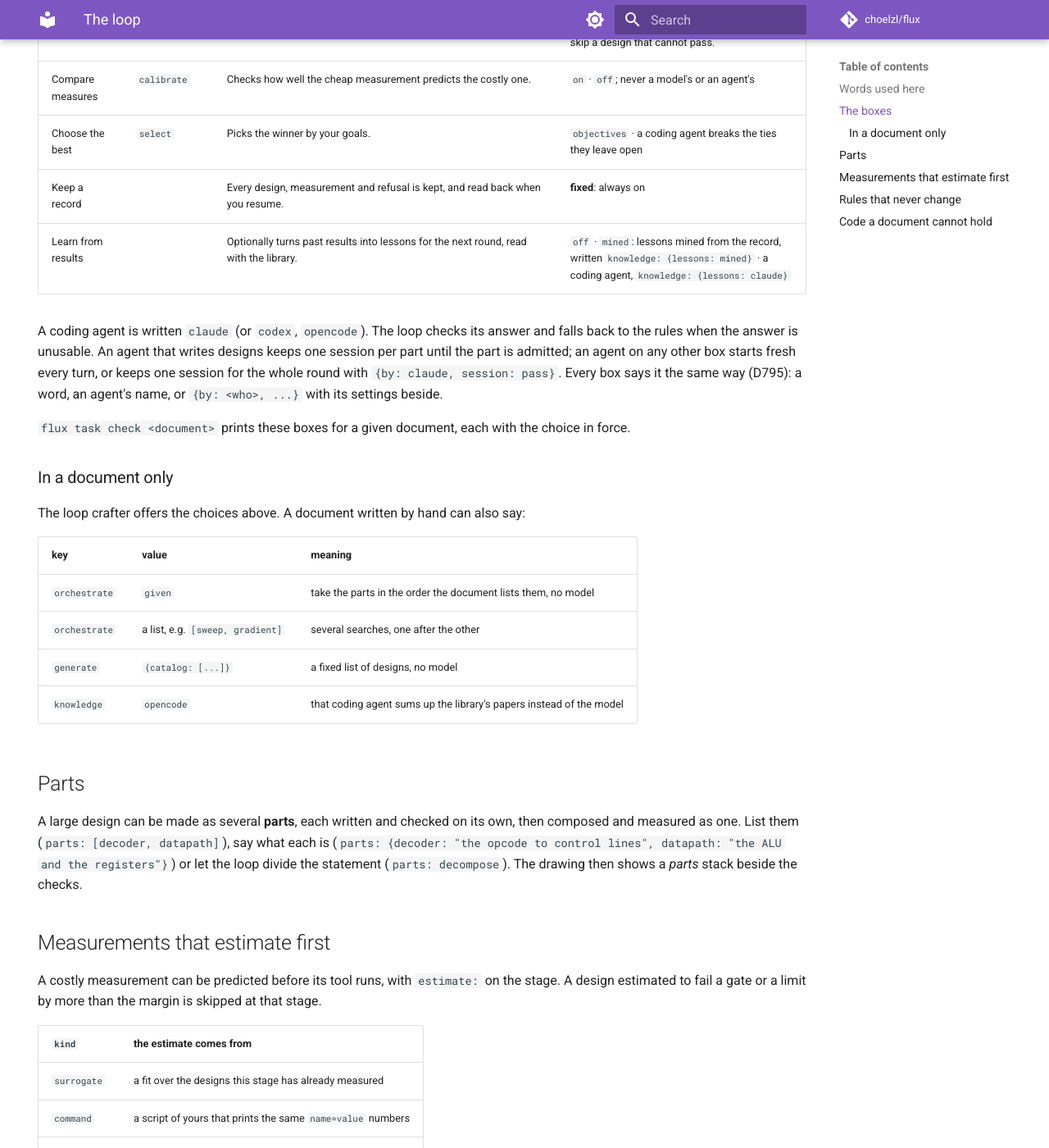
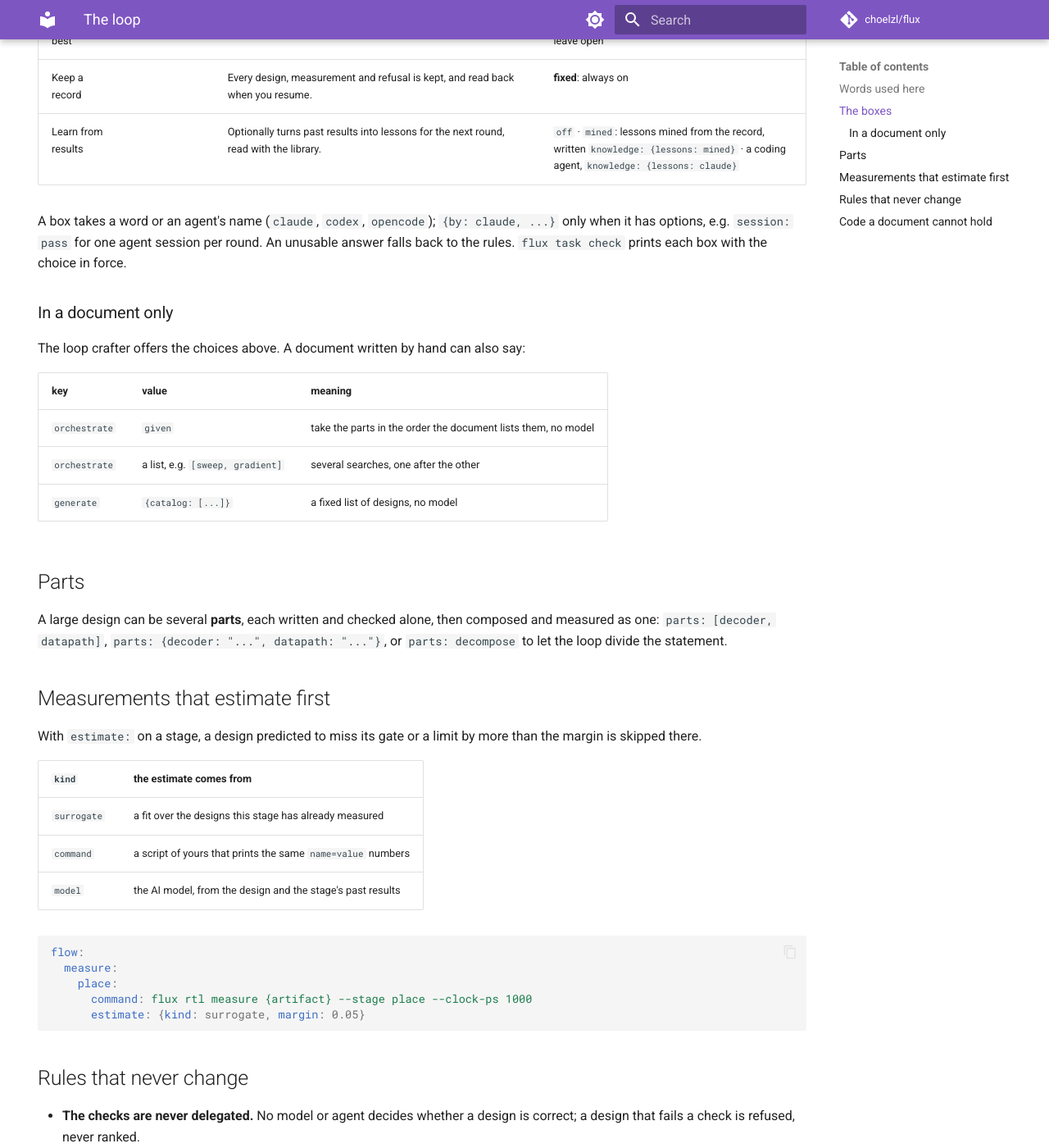
Before and after one commit to choelzl/flux, an MkDocs documentation site: the page built from website/docs/guide/loop-shape.md, in a window 1280 px wide and 1400 px high, scrolled down 3169 px. Shown: the whole window at 82% size. Built offline with MkDocs 1.6.1 and Material for MkDocs 9.7.7, drawn with Linux system fonts in a browser that asks for light colours; comment, search, counter and statistics services are not loaded; some of the changed text lies outside the part shown.

Commit message:
The website, tightened: shorter prose, stale keys fixed, no internal D-numbers (D844)
Co-Authored-By: Claude Opus 5.5 <noreply@anthropic.com>

````diff
--- a/website/docs/guide/loop-shape.md
+++ b/website/docs/guide/loop-shape.md
@@ -5,12 +5,9 @@ hide:
 
 # The loop
 
-Every document runs through one loop. A design is proposed, written, checked, measured stage by
-stage, and the best one is chosen. Every step is written to the record.
-
-This is the loop as it runs when the document says nothing about it. The
-[loop crafter](loop-crafter.md) shows the same drawing: there, a click on a box changes who does
-the step.
+Every document runs through one loop: propose, write, check, measure stage by stage, choose.
+Below, the loop as it runs when the document says nothing; in the [loop crafter](loop-crafter.md)
+a click on a box changes who does it.
 
 <div id="flux-loop-drawing" class="flux-crafter">
   <noscript>The drawing needs JavaScript. The table below lists the same boxes, top to bottom.</noscript>
@@ -24,8 +21,8 @@ the step.
 - **Red dotted arrows** are the ways a design is refused. A failed check sends it back to be
   *repaired*; a critic's objection *sends it back*; a measurement short of the objective asks to
   *improve* it; a design that fails a measurement's gate (or is estimated to) is *dropped*.
-- **At rest, explore**: when a round finds nothing new, the next one sends the best designs back
-  to be improved. A run ends only when you stop it, or at `--passes N`.
+- **At rest, explore**: when a round finds nothing new, the next asks for new designs that beat
+  the best. A run ends only when you stop it, or at `--passes N`.
 
 ## Words used here
 
@@ -40,15 +37,14 @@ the step.
 
 ## The boxes
 
-Each box is one step. Most can be done by *rules* (plain code), a *model* (an AI language model)
-or a *coding agent* (Claude Code, Codex, OpenCode). Say who in the document's `flow:` block, one
-key per box; a box you do not name keeps its default, the first choice listed.
+Most boxes can be done by *rules*, a *model* or a *coding agent* (Claude Code, Codex, OpenCode):
+one key per box in `flow:`; a box left out keeps its default, the first choice listed.
 
 ```yaml
 flow:
-  orchestrate: sweep                     # Search the settings: try every combination
-  generate: claude      # Make a design: a coding agent writes it
-  critique: model                  # Second opinion: a model critic
+  orchestrate: sweep        # Search the settings: try every combination
+  generate: claude          # Make a design: a coding agent writes it
+  critique: model           # Second opinion: a model critic
 ```
 
 | box | `flow:` key | what it does | choices, the default first |
@@ -57,26 +53,21 @@ flow:
 | Plan the round | `plan` | Optionally writes a plan for the round before any work starts. | `off`: step by step · `model`: a model writes the plan · a coding agent |
 | Pick the next job | `orchestrate` | Decides what to work on next. | unsaid: the model picks the next part, rules pick the kind of work · `rules`: no model · `model`: a model picks · `tools`: a model with tools picks · a coding agent. Left out when a search is on: the search picks. |
 | Your notes | `feedback` | Notes you type while it runs steer the next round. Typed in the live screen (`--tui`, then `f`). | `human` · `off` |
-| Search the settings | `orchestrate` | Walks the list of settings (the space) to choose which to try. With a space, the orchestrator picks points, not parts (D797). The settings are its `space` (`flow.orchestrate: {policy: sweep, space: {...}}`). | `none` · `sweep`: every combination · `montecarlo`: random samples · `anneal` · `gradient`: step towards better · `genetic`: breed the best · `pareto`: the trade-off front · `model`: a model proposes settings · a coding agent |
+| Search the settings | `orchestrate` | With a space of settings (`flow.orchestrate: {policy: sweep, space: {...}}`), picks which points to try. | `none` · `sweep`: every combination · `montecarlo`: random samples · `anneal` · `gradient`: step towards better · `genetic`: breed the best · `pareto`: the trade-off front · `model`: a model proposes settings · a coding agent |
 | Make a design | `generate` | Writes each candidate design. | `model`: a model writes it · `{command: "..."}`: your script writes it · a coding agent |
 | Background reading | `knowledge` | What the model reads with every request. | unsaid: the library (your papers and notes, see [build your own](build-your-own.md#3-say-what-is-correct)) and the files the document lists · `none`: no library |
-| Digest the papers | | Each paper of the library (library/ beside the document, and the shared one) is summed up once, in the Setup, and the summaries reach every prompt. Always, while the library is on. | `model` (unsaid): the model sums them up · a coding agent, written `knowledge: {digest: opencode}` |
+| Digest the papers | | Each paper of the library (`library/` beside the document, and the shared one) is summed up once; the summaries reach every prompt. | `model` (unsaid): the model sums them up · a coding agent, written `knowledge: {digest: opencode}` |
 | Check it works | `test` | Runs your checks in order; a design that fails goes back to be repaired. Always yours, never a model's. | **fixed**: always your checks, said as `flow.test` |
-| Second opinion | `critique` | Optionally, a critic questions the division into parts, each admitted part (sending it back) and the final choice. The three *Critic* boxes of the drawing. | `off` · `model`: a model critic · a coding agent |
+| Second opinion | `critique` | Optionally, a critic questions the parts, each admitted part and the final choice (the drawing's three *Critic* boxes). | `off` · `model`: a model critic · a coding agent |
 | Measure | | Runs your measurements, cheapest first; a design that fails a gate is dropped. | **fixed**: always your measurements, said as `flow.measure`. Each may `estimate:` first and skip a design that cannot pass. |
 | Compare measures | `calibrate` | Checks how well the cheap measurement predicts the costly one. | `on` · `off`; never a model's or an agent's |
 | Choose the best | `select` | Picks the winner by your goals. | `objectives` · a coding agent breaks the ties they leave open |
 | Keep a record | | Every design, measurement and refusal is kept, and read back when you resume. | **fixed**: always on |
 | Learn from results | | Optionally turns past results into lessons for the next round, read with the library. | `off` · `mined`: lessons mined from the record, written `knowledge: {lessons: mined}` · a coding agent, `knowledge: {lessons: claude}` |
 
-A coding agent is written `claude` (or `codex`, `opencode`). The loop checks its answer
-and falls back to the rules when the answer is unusable. An agent that writes designs keeps one
-session per part until the part is admitted; an agent on any other box starts fresh every turn,
-or keeps one session for the whole round with `{by: claude, session: pass}`. Every box says it
-the same way (D795): a word, an agent's name, or `{by: <who>, ...}` with its settings beside.
-
-`flux task check <document>` prints these boxes for a given document, each with the choice in
-force.
+A box takes a word or an agent's name (`claude`, `codex`, `opencode`); `{by: claude, ...}` only
+when it has options, e.g. `session: pass` for one agent session per round. An unusable answer
+falls back to the rules. `flux task check` prints each box with the choice in force.
 
 ### In a document only
 
@@ -87,19 +78,17 @@ The loop crafter offers the choices above. A document written by hand can also s
 | `orchestrate` | `given` | take the parts in the order the document lists them, no model |
 | `orchestrate` | a list, e.g. `[sweep, gradient]` | several searches, one after the other |
 | `generate` | `{catalog: [...]}` | a fixed list of designs, no model |
-| `knowledge` | `opencode` | that coding agent sums up the library's papers instead of the model |
 
 ## Parts
 
-A large design can be made as several **parts**, each written and checked on its own, then
-composed and measured as one. List them (`parts: [decoder, datapath]`), say what each is
-(`parts: {decoder: "the opcode to control lines", datapath: "the ALU and the registers"}`) or let
-the loop divide the statement (`parts: decompose`). The drawing then shows a *parts* stack beside the checks.
+A large design can be several **parts**, each written and checked alone, then composed and
+measured as one: `parts: [decoder, datapath]`, `parts: {decoder: "...", datapath: "..."}`, or
+`parts: decompose` to let the loop divide the statement.
 
 ## Measurements that estimate first
 
-A costly measurement can be predicted before its tool runs, with `estimate:` on the stage. A
-design estimated to fail a gate or a limit by more than the margin is skipped at that stage.
+With `estimate:` on a stage, a design predicted to miss its gate or a limit by more than the
+margin is skipped there.
 
 | `kind` | the estimate comes from |
 |---|---|
@@ -124,12 +113,10 @@ flow:
   names it.
 - **Measured and modelled are kept apart.** The report says which numbers come from real tools
   and which from estimates.
-- **A run ends only when you stop it** (Ctrl-C, `q`, `flux stop`) or at `--passes N`.
 - **Nothing is measured twice.** The record keys every measurement by the tools and the exact
   source.
 
 ## Code a document cannot hold
 
-When a problem needs code (a solver, a simulator, a special search), it is a command the box
-names -- `orchestrate: {command: ...}` for a search of its own, the parent's `generate` for a
-composition of sub-loops. See [build your own](build-your-own.md#when-you-need-code-commands-beside-the-document).
+A solver, a simulator or a search of your own is a command the box names
+(`orchestrate: {command: ...}`); see [build your own](build-your-own.md#when-you-need-code-commands-beside-the-document).
````
Also changed, not shown: docs/decisions.md (+1 -0 lines), website/docs/guide/build-your-own.md (+15 -18 lines), website/docs/guide/run.md (+2 -6 lines), website/docs/guide/tutorial.md (+5 -7 lines), website/docs/index.md (+15 -17 lines).
